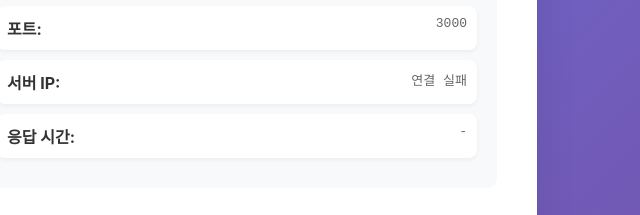
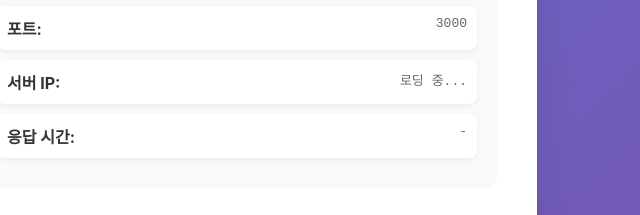
Before and after one commit to MollangPiu/aws_loadBalanser, a website: page public/apple/index.html in a window 1280 px wide. Shown: the part 430-645 px from the top of the page, 403-1043 px from the left. Drawn offline with Linux system fonts and the light colour scheme; no server answers.

Commit message:
Update: ip load 제거

```diff
--- a/public/apple/index.html
+++ b/public/apple/index.html
@@ -166,25 +166,5 @@
         <a href="/" class="back-link">← 메인으로 돌아가기</a>
     </div>
 
-    <script>
-        // 서버 정보 가져오기
-        async function loadServerInfo() {
-            try {
-                const startTime = Date.now();
-                const response = await fetch('/api/ip-info');
-                const data = await response.json();
-                const endTime = Date.now();
-
-                document.getElementById('serverIP').textContent = data.publicIP || 'N/A';
-                document.getElementById('responseTime').textContent = `${endTime - startTime}ms`;
-            } catch (error) {
-                console.error('서버 정보 로드 실패:', error);
-                document.getElementById('serverIP').textContent = '연결 실패';
-            }
-        }
-
-        // 페이지 로드 시 서버 정보 가져오기
-        loadServerInfo();
-    </script>
 </body>
 </html>
```
Also changed, not shown: public/samsung/index.html (+0 -20 lines).
